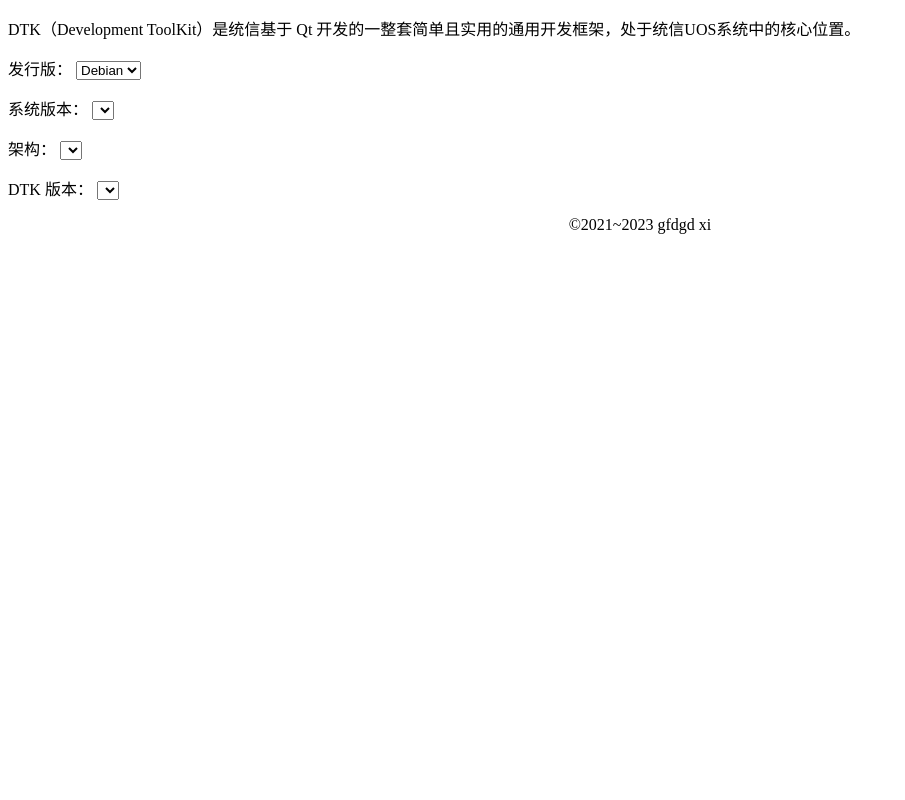
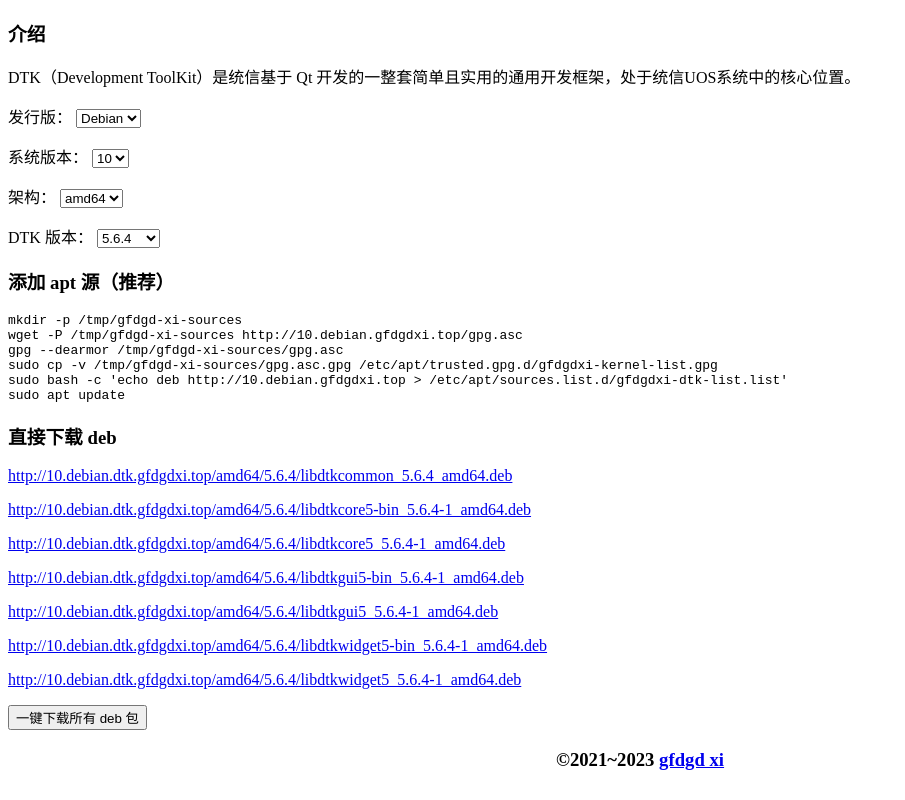
Before and after one commit to gfdgd-xi/dtk-download-website, a plain HTML site: page index.html in a window 1280 px wide. Shown: the whole page, without its empty margins (0-905 px from the left). Drawn offline with Linux system fonts and the light colour scheme.

Commit message:
初步功能实现

```diff
--- a/index.html
+++ b/index.html
@@ -16,9 +16,13 @@
         background-color: #eee;
         z-index: 9999;
     }
+    pre {
+        overflow: auto;
+    }
 </style>
-<body>
+<body onload="ChangeRelease();UpdateCopyrightInfo();">
     <div id="introduce">
+        <h3>介绍</h3>
         <p>DTK（Development ToolKit）是统信基于 Qt 开发的一整套简单且实用的通用开发框架，处于统信UOS系统中的核心位置。</p>
     </div>
     <div id="download">
@@ -43,16 +47,18 @@
             </p>
         </div>
         <div id="DownloadUrlShow">
+            <h3>添加 apt 源（推荐）</h3>
             <div id="DownloadUrlTips">
-
+                <pre><code id="AddAptMirrorCode"></code></pre>
             </div>
+            <h3>直接下载 deb</h3>
             <div id="DownloadUrl">
 
             </div>
         </div>
     </div>
-    <div id="copyright">
-        <p align="center" >©2021~2023 gfdgd xi</p>
+    <div id="CopyrightFrame">
+        <h3 align="center" id="CopyrightInfo">©2021~2023 gfdgd xi</h3>
     </div>
 </body>
 <script>
@@ -138,6 +144,7 @@
         ],
         [
             [
+                [
                     "http://11.debian.dtk.gfdgdxi.top/amd64/5.6.4/libdtkcommon_5.6.4-1_amd64.deb",
                     "http://11.debian.dtk.gfdgdxi.top/amd64/5.6.4/libdtkcore5-bin_5.6.12_amd64.deb",
                     "http://11.debian.dtk.gfdgdxi.top/amd64/5.6.4/libdtkcore5_5.6.12_amd64.deb",
@@ -159,7 +166,9 @@
                 ]
             ]
         ]
+    ]
     ubuntuDtkDownloadUrl = [
+        [
             [
                 [
                     "http://20.04.ubuntu.dtk.gfdgdxi.top/amd64/5.6.10/libdtkcore5_5.6.10_amd64.deb",
@@ -168,7 +177,9 @@
                     "http://20.04.ubuntu.dtk.gfdgdxi.top/amd64/5.6.10/libdtkgui5_5.6.10_amd64.deb",
                     "http://20.04.ubuntu.dtk.gfdgdxi.top/amd64/5.6.10/libdtkwidget5-bin_5.6.10_amd64.deb",
                     "http://20.04.ubuntu.dtk.gfdgdxi.top/amd64/5.6.10/libdtkwidget5_5.6.10_amd64.deb"
+                ]
             ],
+            [
                 [
                     "http://20.04.ubuntu.dtk.gfdgdxi.top/amd64/5.4.20/dde-qt5integration_5.1.12_amd64.deb",
                     "http://20.04.ubuntu.dtk.gfdgdxi.top/amd64/5.4.20/dde-qt5xcb-plugin_5.0.42_amd64.deb",
@@ -179,6 +190,7 @@
                     "http://20.04.ubuntu.dtk.gfdgdxi.top/amd64/5.4.20/libdtkgui5_5.4.15_amd64.deb",
                     "http://20.04.ubuntu.dtk.gfdgdxi.top/amd64/5.4.20/libdtkwidget5_5.4.20_amd64.deb",
                     "http://20.04.ubuntu.dtk.gfdgdxi.top/amd64/5.4.20/libxcb-util0_0.3.8.1-1+rebuild_amd64.deb"
+                ]
             ]
         ],
         [
@@ -244,16 +256,42 @@
         id = document.getElementById("DtkSystemVersion").selectedIndex;
         arch = document.getElementById("DtkArch").selectedIndex;
         dtkVersion = document.getElementById("DtkVersion").selectedIndex;
+
         if(document.getElementById("DtkRelease").value == "Debian"){
             for(i = 0; i < debianDtkDownloadUrl[id][arch][dtkVersion].length; i++){
                 html += "<p><a href='" + debianDtkDownloadUrl[id][arch][dtkVersion][i] + "'>" + debianDtkDownloadUrl[id][arch][dtkVersion][i] + "</a></p>\n"
             }
+            downloadAllFunction = 'DownloadAll(debianDtkDownloadUrl[document.getElementById("DtkSystemVersion").selectedIndex][document.getElementById("DtkArch").selectedIndex][document.getElementById("DtkVersion").selectedIndex]);';
+            document.getElementById("AddAptMirrorCode").innerHTML = `mkdir -p /tmp/gfdgd-xi-sources
+wget -P /tmp/gfdgd-xi-sources http://` + debianVersion[id] + `.debian.gfdgdxi.top/gpg.asc
+gpg --dearmor /tmp/gfdgd-xi-sources/gpg.asc
+sudo cp -v /tmp/gfdgd-xi-sources/gpg.asc.gpg /etc/apt/trusted.gpg.d/gfdgdxi-kernel-list.gpg
+sudo bash -c 'echo deb http://` + debianVersion[id] + `.debian.gfdgdxi.top > /etc/apt/sources.list.d/gfdgdxi-dtk-list.list'
+sudo apt update`;
         }
         else if(document.getElementById("DtkRelease").value == "Ubuntu"){
             for(i = 0; i < ubuntuDtkDownloadUrl[id][arch][dtkVersion].length; i++){
                 html += "<p><a href='" + ubuntuDtkDownloadUrl[id][arch][dtkVersion][i] + "'>" + ubuntuDtkDownloadUrl[id][arch][dtkVersion][i] + "</a></p>\n"
             }
+            downloadAllFunction = 'DownloadAll(ubuntuDtkDownloadUrl[document.getElementById("DtkSystemVersion").selectedIndex][document.getElementById("DtkArch").selectedIndex][document.getElementById("DtkVersion").selectedIndex]);';
+            document.getElementById("AddAptMirrorCode").innerHTML = `mkdir -p /tmp/gfdgd-xi-sources
+wget -P /tmp/gfdgd-xi-sources http://` + ubuntuVersion[id] + `.ubuntu.gfdgdxi.top/gpg.asc
+gpg --dearmor /tmp/gfdgd-xi-sources/gpg.asc
+sudo cp -v /tmp/gfdgd-xi-sources/gpg.asc.gpg /etc/apt/trusted.gpg.d/gfdgdxi-kernel-list.gpg
+sudo bash -c 'echo deb http://` + ubuntuVersion[id] + `.ubuntu.gfdgdxi.top > /etc/apt/sources.list.d/gfdgdxi-dtk-list.list'
+sudo apt update`;
         }
+        html += "<p><button onclick='" + downloadAllFunction + "'>一键下载所有 deb 包</button></p>\n";
+
         document.getElementById("DownloadUrl").innerHTML = html;
     }
+    function DownloadAll(lists){
+        for(i = 0; i < lists.length; i++){
+            window.open(lists[i]);
+        }
+    }
+    function UpdateCopyrightInfo(){
+        var d = new Date();
+        document.getElementById("CopyrightInfo").innerHTML = "©2021~" + d.getFullYear() + " <a href='https://gitee.com/gfdgd-xi'>gfdgd xi</a>";
+    }
 </script>
```
Lines whose indentation alone changed are shown as unchanged.
